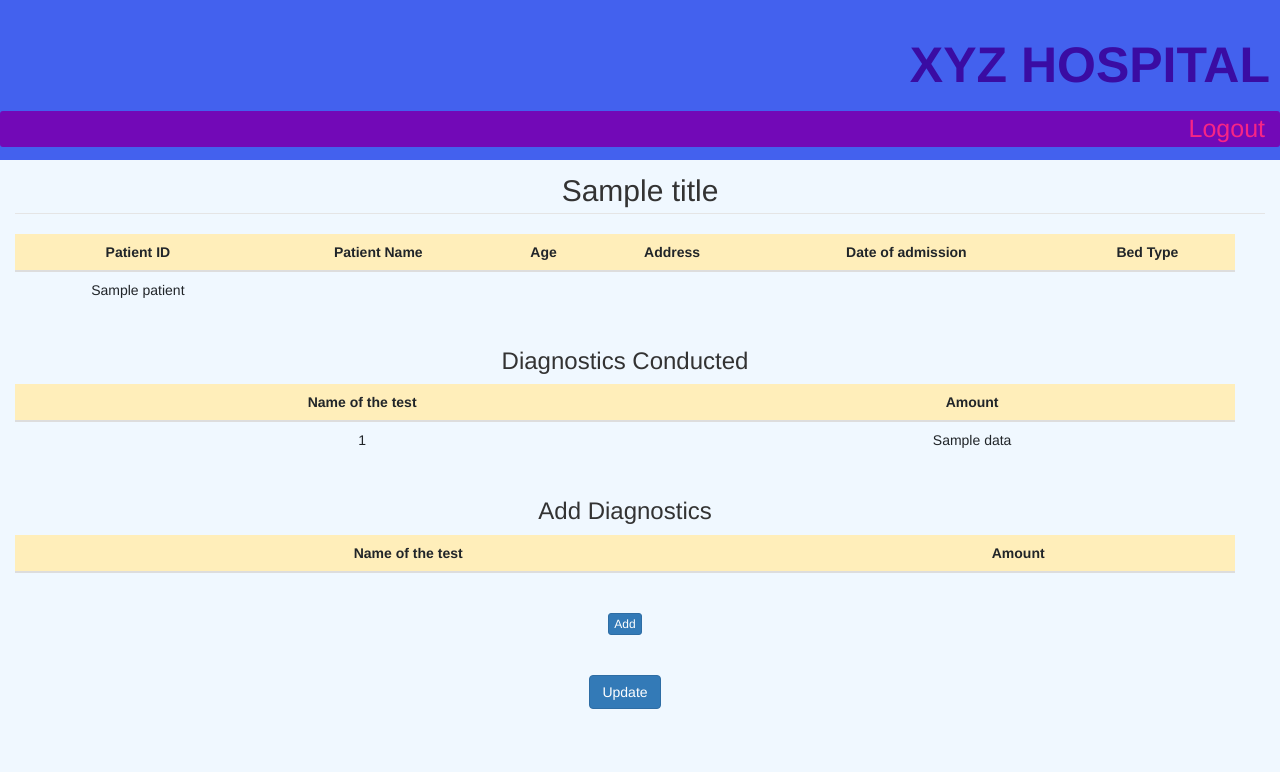
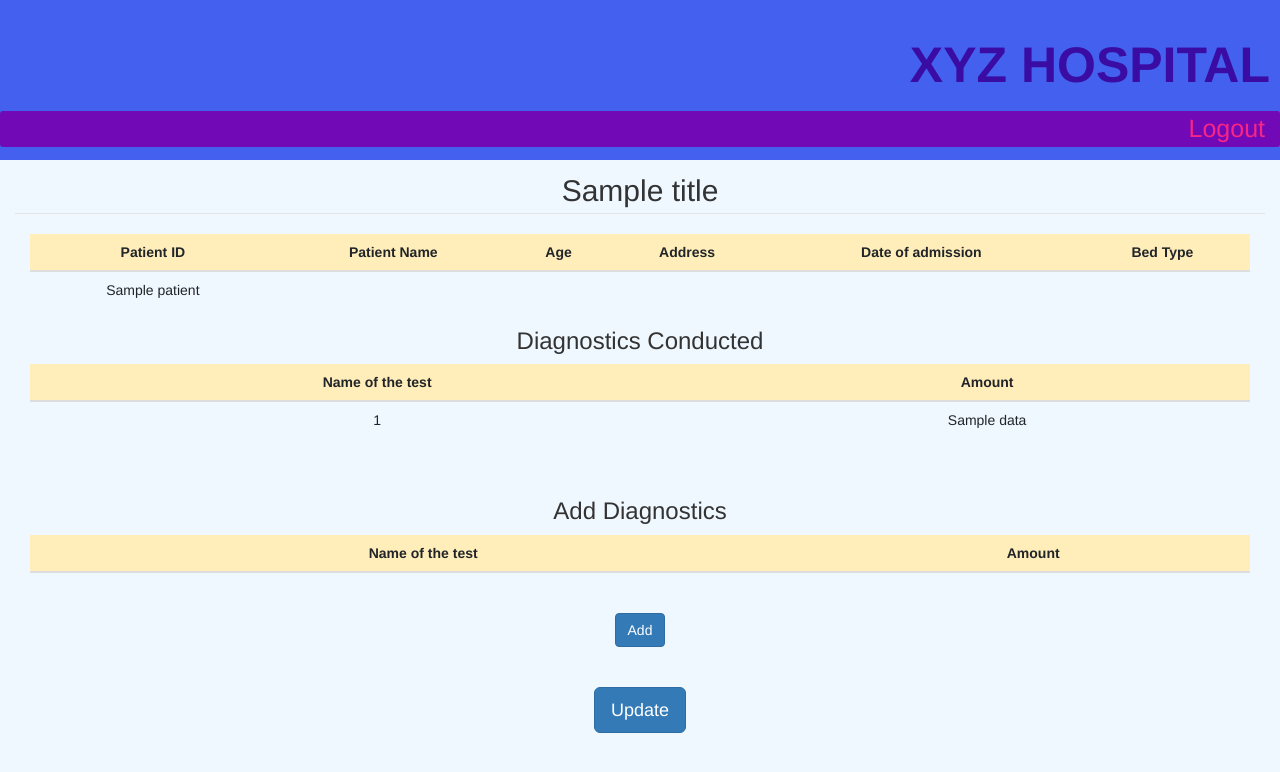
Before and after one commit to santhosh-reddy03/hms, a Python web app: template application/templates/diagnostic_details.html in a window 1280 px wide. Shown: the top 772 px of the page. Run offline with Jinja, Linux system fonts and the light colour scheme; the template is opened without the code that fills it: most values are stand-ins (such as "Sample title", 1, 10 or a date in 2020); lists and menus that the app fills with data are empty; some libraries are stand-ins or nearby versions.

Commit message:
ui mod for diag and pharma details

```diff
--- a/application/templates/diagnostic_details.html
+++ b/application/templates/diagnostic_details.html
@@ -1,12 +1,12 @@
 {% extends "pharma_layout.html" %}
 {% block content %}
-<div class="row justify-content-center col-auto border-top-0">
+<div class=" justify-content-center col-auto border-top-0">
 <table class="table table-hover text-center">
     <thead>
     <tr class="table-warning">
-        <th class="text-center">Patient ID</th>
-        <th class="text-center">Patient Name</th>
-        <th class="text-center">Age</th>
+        <th class="text-center ">Patient ID</th>
+        <th class="text-center ">Patient Name</th>
+        <th class="text-center ">Age</th>
         <th class="text-center">Address</th>
         <th class="text-center">Date of admission</th>
         <th class="text-center">Bed Type</th>
@@ -19,9 +19,9 @@
     {% endfor %}
     </tr>
     </tbody>
-</table><br>
+</table>
     {% if data %}
-    <h3>Diagnostics Conducted</h3>
+    <h3 class='text-center'>Diagnostics Conducted</h3>
 <table class="table table-hover text-center">
     <thead>
     <tr class="table-warning">
@@ -39,10 +39,10 @@
     </tbody>
     </table>
  {% else %}
-    <h3>No Diagnostics were Conducted</h3>
+    <h3 class='text-center'>No Diagnostics were Conducted </h3>
     {% endif %}
     <br>
-    <h3>Add Diagnostics</h3>
+    <h3 class='text-center'>Add Diagnostics</h3>
 <table id="diagtable" class="table table-hover text-center">
     <thead>
      <tr class="table-warning">
@@ -54,10 +54,10 @@
 </table>
 <!-- <input type="text" id="diagname" placeholder="Diagnostics Name" required> -->
 <div class="form_block span2"><br>
-<button class="btn btn-primary btn-xs center-block" onclick="insrow({{patient_data[0]}})">Add</button> <br>
+<button class="btn btn-primary  center-block" onclick="insrow({{patient_data[0]}})">Add</button> <br>
     <br>
 
-    <button class="btn btn-primary center-block" onClick="window.location.reload();">Update</button>
+    <button class="btn btn-primary btn-lg center-block" onClick="window.location.reload();">Update</button>
 </div>
 </div>
 <script>
--- a/application/templates/pharma_details.html
+++ b/application/templates/pharma_details.html
@@ -1,6 +1,6 @@
 {% extends "pharma_layout.html" %}
 {% block content %}
-<div class="row justify-content-center col-auto border-top-0">
+<div class="justify-content-center col-auto border-top-0">
 <table class="table table-hover text-center">
     <thead>
     <tr class="table-warning">
@@ -23,7 +23,7 @@
 
 
 {% if data %}
-    <h3>Medicines issued</h3>
+    <h3 class='text-center'>Medicines issued</h3>
 <table class="table table-hover text-center">
     <thead>
     <tr class="table-warning">
@@ -45,7 +45,7 @@
     </tbody>
     </table>
  {% else %}
-    <h3>No meds were issued</h3>
+    <h3 class='text-center'>No meds were issued</h3>
     {% endif %}
 </div>
     <a href="{{ 'issue_meds/%s'%patient_data[0] }}"><button class="btn btn-primary center-block">Issue medicines</button></a>
```
Also changed, not shown: data.sqlite.
